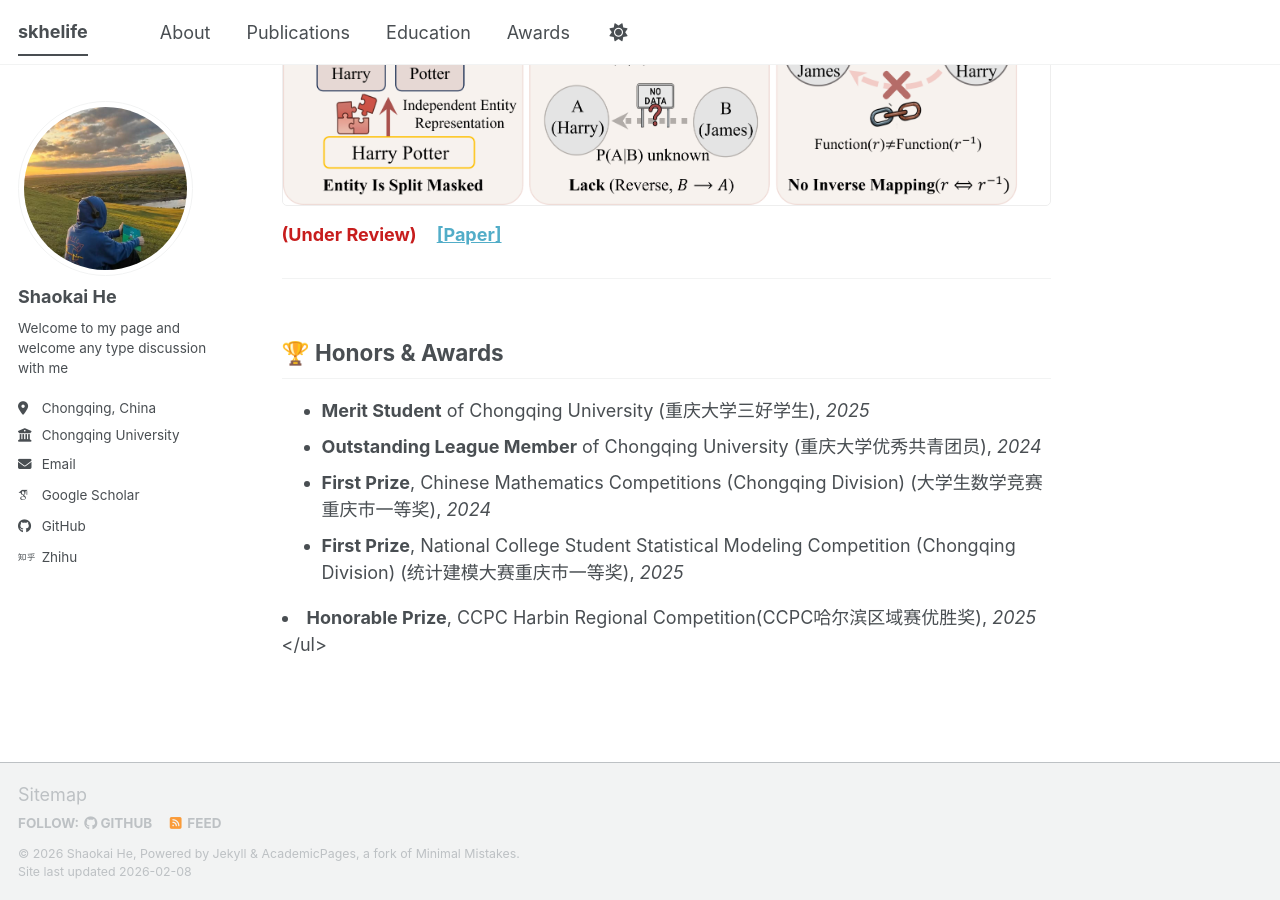
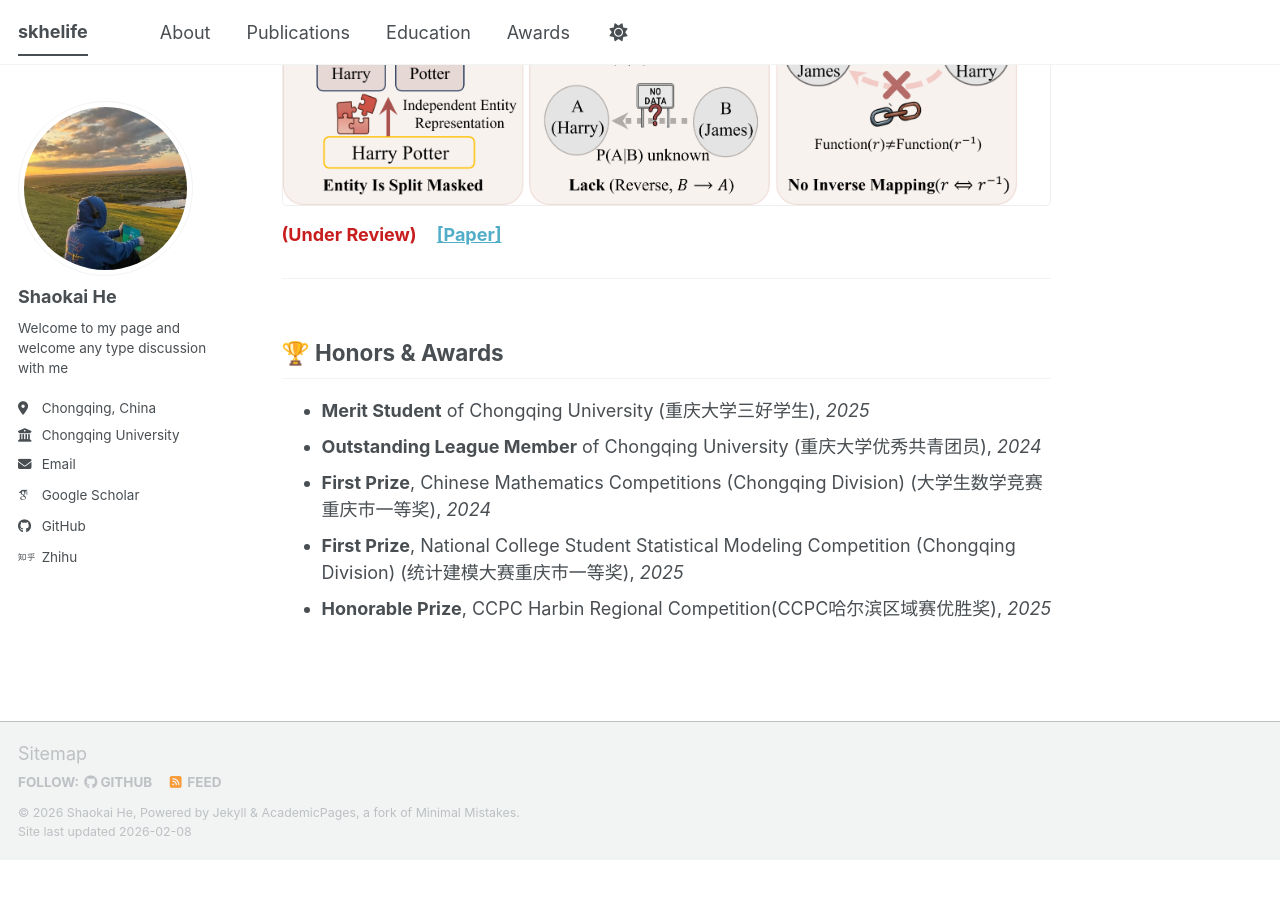
Before and after one commit to skhelife/skhelife.github.io, a Jekyll site: the page built from _pages/about.md, in a window 1280 px wide and 900 px high, scrolled down 1303 px. Built offline with Jekyll 4.4.1, drawn with Linux system fonts in a browser that asks for light colours; some web fonts are replaced; a script bundle is joined from its source files by our own code; library files that are not in the unit come from our copies; after the commit the page ends 2162 px from its top, so only the background shows below that.

Commit message:
finallist

```diff
--- a/_pages/about.md
+++ b/_pages/about.md
@@ -59,6 +59,5 @@ I am deeply fascinated by the mechanisms of **reasoning** in large language mode
   <li><strong>Outstanding League Member</strong> of Chongqing University (重庆大学优秀共青团员), <em>2024</em></li>
   <li><strong>First Prize</strong>, Chinese Mathematics Competitions (Chongqing Division) (大学生数学竞赛重庆市一等奖), <em>2024</em></li>
   <li><strong>First Prize</strong>, National College Student Statistical Modeling Competition (Chongqing Division) (统计建模大赛重庆市一等奖), <em>2025</em></li>
-</ul>
   <li><strong>Honorable Prize</strong>, CCPC Harbin Regional Competition(CCPC哈尔滨区域赛优胜奖), <em>2025</em></li>
-</ul>
+<ui>
```
